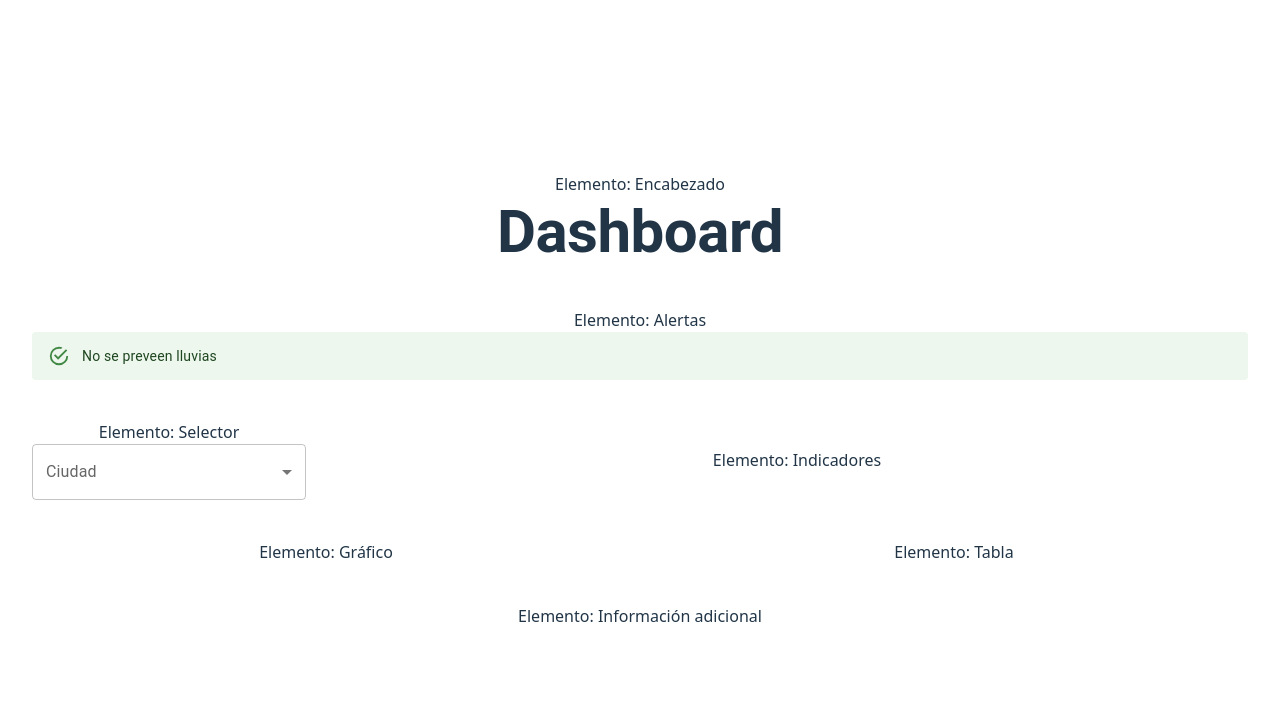
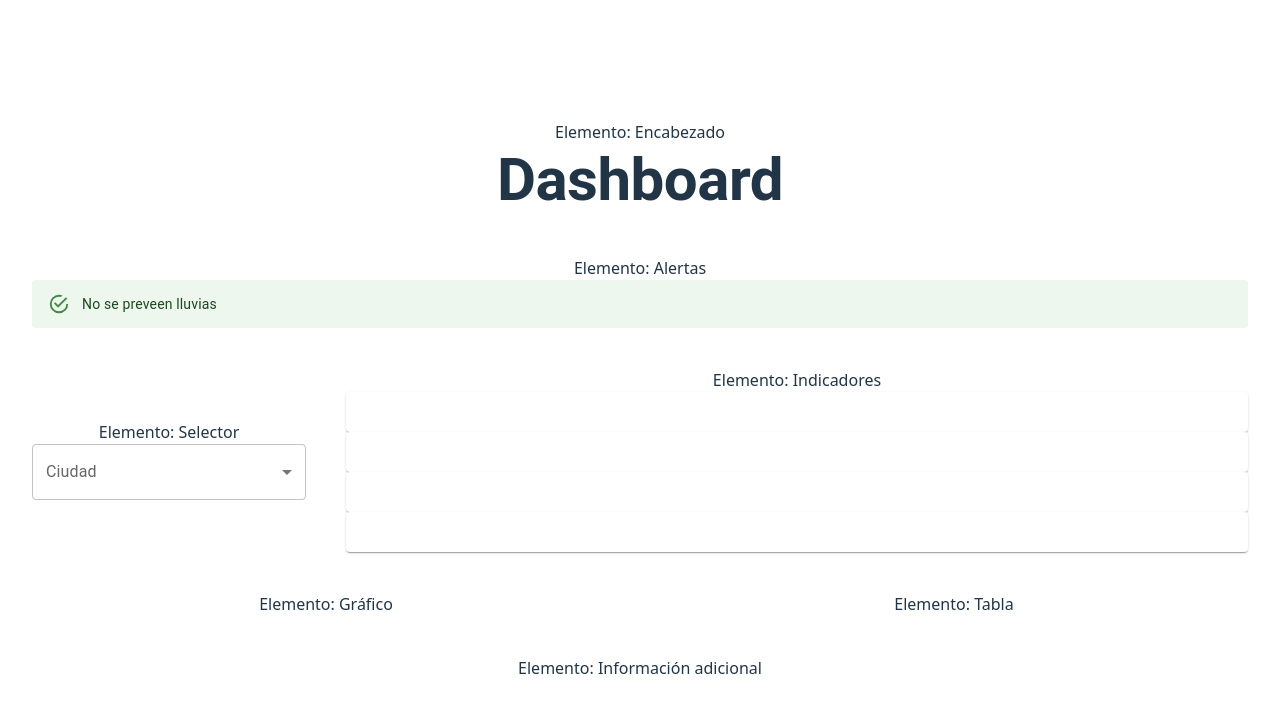
Before and after one commit to gvillacreses/dashboard, a React (Vite) app: page / in a window 1280 px wide. Shown: the top 712 px of the page. Built offline with nearby package versions, Linux system fonts and the light colour scheme.

Commit message:
guia 15 cambios

```diff
--- a/src/App.tsx
+++ b/src/App.tsx
@@ -3,6 +3,7 @@
 import HeaderUI from './components/HeaderUI';
 import AlertUI from './components/AlertUI';
 import SelectorUI from './components/SelectorUI';
+import IndicatorUI from './components/IndicatorUI'; // Importar el componente IndicatorUI
 
 function App() {
 
@@ -11,7 +12,6 @@
     <Grid container spacing={5} justifyContent="center" alignItems="center">
 
       {/* Encabezado */}
-
       <Grid size={{ xs: 12, md: 12 }} sx={{ display: {xs: 'none', md: 'block'} }}>
         Elemento: Encabezado
         <HeaderUI/>
@@ -30,8 +30,20 @@
       </Grid>
 
       {/* Indicadores */}
-      <Grid size={{ xs: 12, md: 9 }} sx={{ display: {xs: 'none', md: 'block'} }}>
+      <Grid container size={{ xs: 12, md: 9 }} sx={{ display: {xs: 'none', md: 'block'} }}>
         Elemento: Indicadores
+        <Grid item xs={12} md={3}>
+          <IndicatorUI titulo="Temperatura (2m)" descripcion="XX°C" />
+        </Grid>
+        <Grid item xs={12} md={3}>
+          <IndicatorUI titulo="Temperatura aparente" descripcion="YY°C" />
+        </Grid>
+        <Grid item xs={12} md={3}>
+          <IndicatorUI titulo="Velocidad del viento" descripcion="ZZkm/h" />
+        </Grid>
+        <Grid item xs={12} md={3}>
+          <IndicatorUI titulo="Humedad relativa" descripcion="NN%" />
+        </Grid>
       </Grid>
 
       {/* Gráfico */}
--- /dev/null
+++ b/src/components/IndicatorUI.tsx
@@ -0,0 +1,23 @@
+ import Card from '@mui/material/Card';
+ import CardContent from '@mui/material/CardContent';
+ import Typography from '@mui/material/Typography';
+
+ interface IndicatorUIProps {
+     title?: string;
+     description?: string;
+ }
+
+ export default function IndicatorUI(props: IndicatorUIProps) {
+     return (
+         <Card>
+             <CardContent sx={{ height: '100%' }}>
+             <Typography variant="h5" component="div">
+                 {props.description}
+             </Typography>
+             <Typography variant="body2" component="p" color="text.secondary">
+                 {props.title}
+             </Typography>
+             </CardContent>
+         </Card>
+     )
+ }
```
Also changed, not shown: src/types/DashboardTypes.tsx (added, +27 -0 lines).
